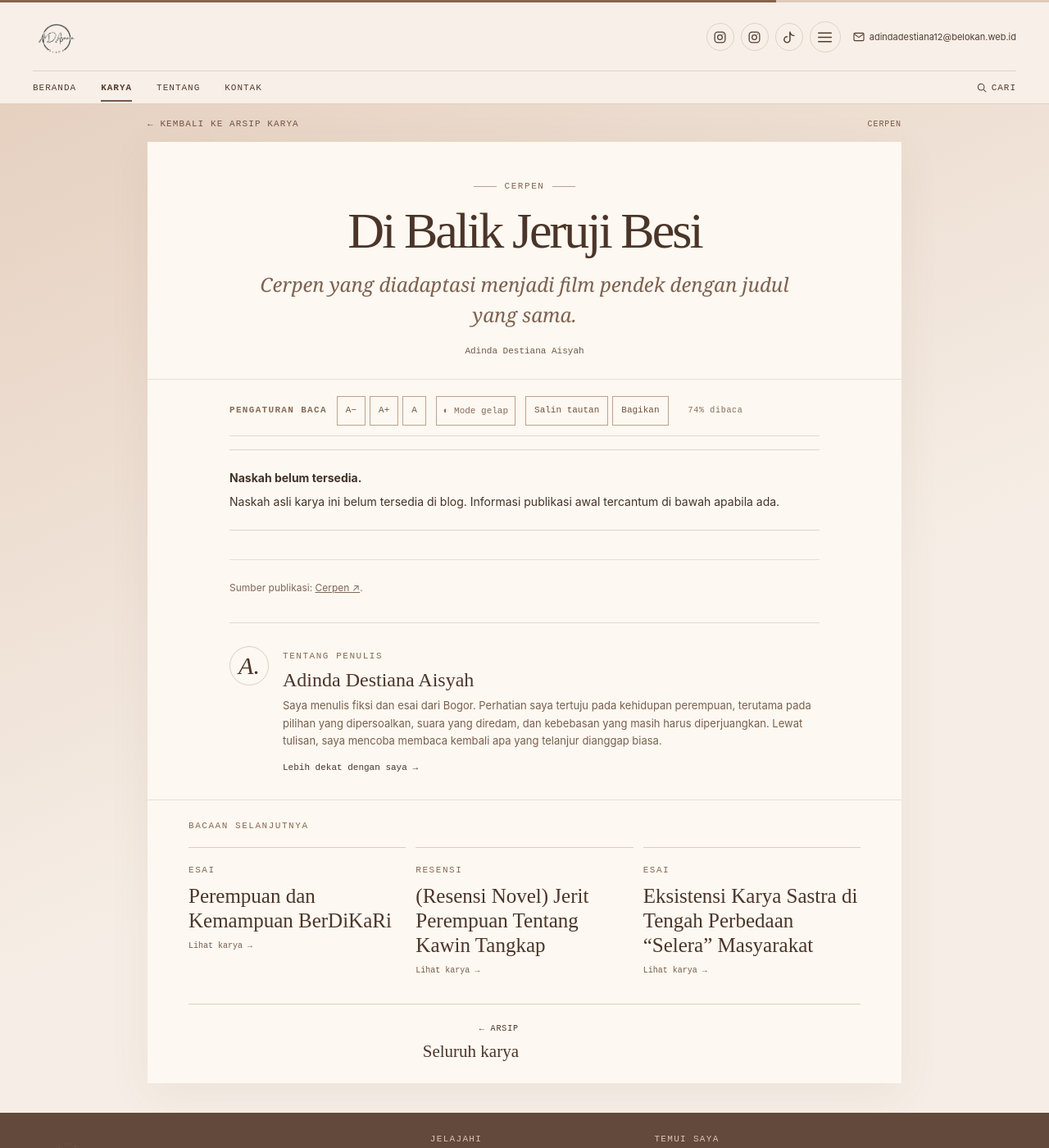
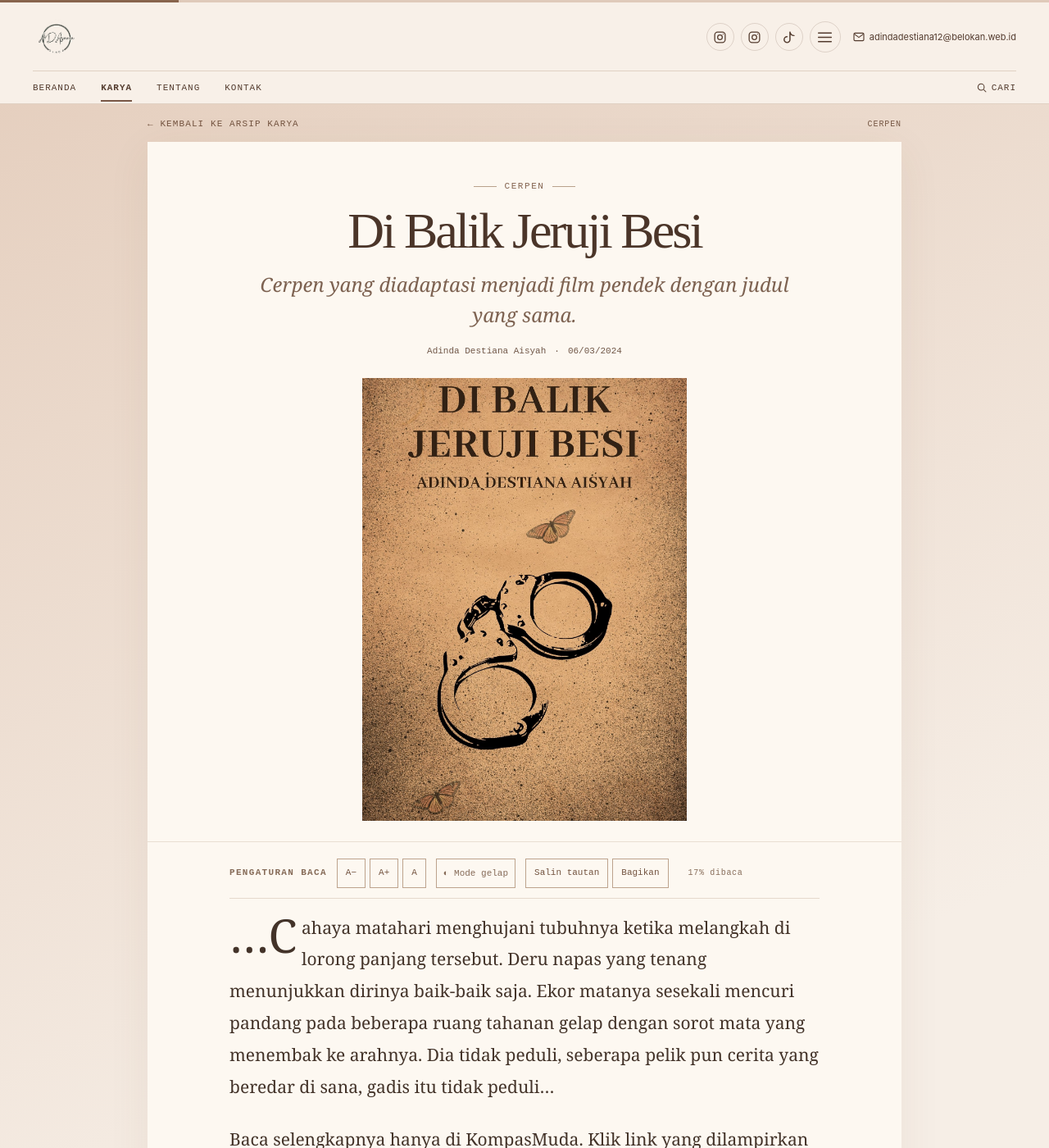
Before and after one commit to redaksibelokan/blog-Dinda, a Jekyll site: the page built from _karya/karya-2.md, in a window 1280 px wide and 1400 px high. Shown: the whole window at 82% size. Built offline with Jekyll 4.4.1, drawn with Linux system fonts in a browser that asks for light colours; some of the changed text lies outside the part shown.

Commit message:
Update _karya/karya-2.md (via Pages CMS)

```diff
--- a/_karya/karya-2.md
+++ b/_karya/karya-2.md
@@ -1,12 +1,17 @@
 ---
+title: Di Balik Jeruji Besi
+category: Cerpen
 published: true
-title: "Di Balik Jeruji Besi"
-category: "Cerpen"
-published_on: ""
-deck: "Cerpen yang diadaptasi menjadi film pendek dengan judul yang sama."
-cover: ""
-cover_alt: ""
+published_on: 2024-03-06
+deck: Cerpen yang diadaptasi menjadi film pendek dengan judul yang sama.
+cover: /assets/uploads/11192-1.jpg
+cover_alt: Cover Cerpen "Di Balik Jeruji Besi"
 featured: false
-sourceName: "Cerpen"
-source: "https://kumparan.com/anggiaryela28/pertunjukan-film-pendek-bentuk-kreativitas-mahasiswa-21vbH9Rla4y"
+sourceName: Cerpen
+source: https://share.google/tXCMHRxLRHbk36fi1
 ---
+...Cahaya matahari menghujani tubuhnya ketika melangkah di lorong panjang tersebut. Deru napas yang tenang menunjukkan dirinya baik-baik saja. Ekor matanya sesekali mencuri pandang pada beberapa ruang tahanan gelap dengan sorot mata yang menembak ke arahnya. Dia tidak peduli, seberapa pelik pun cerita yang beredar di sana, gadis itu tidak peduli...
+
+
+
+Baca selengkapnya hanya di KompasMuda. Klik link yang dilampirkan penulis. -Adinda Destiana Aisyah-
```
